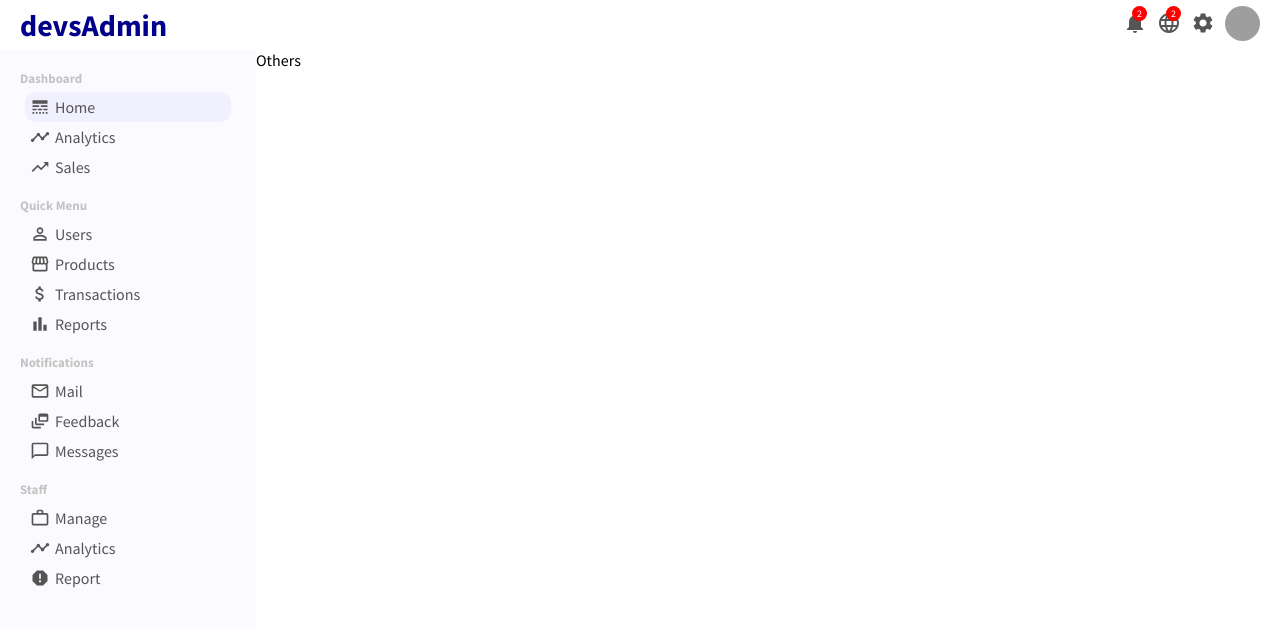
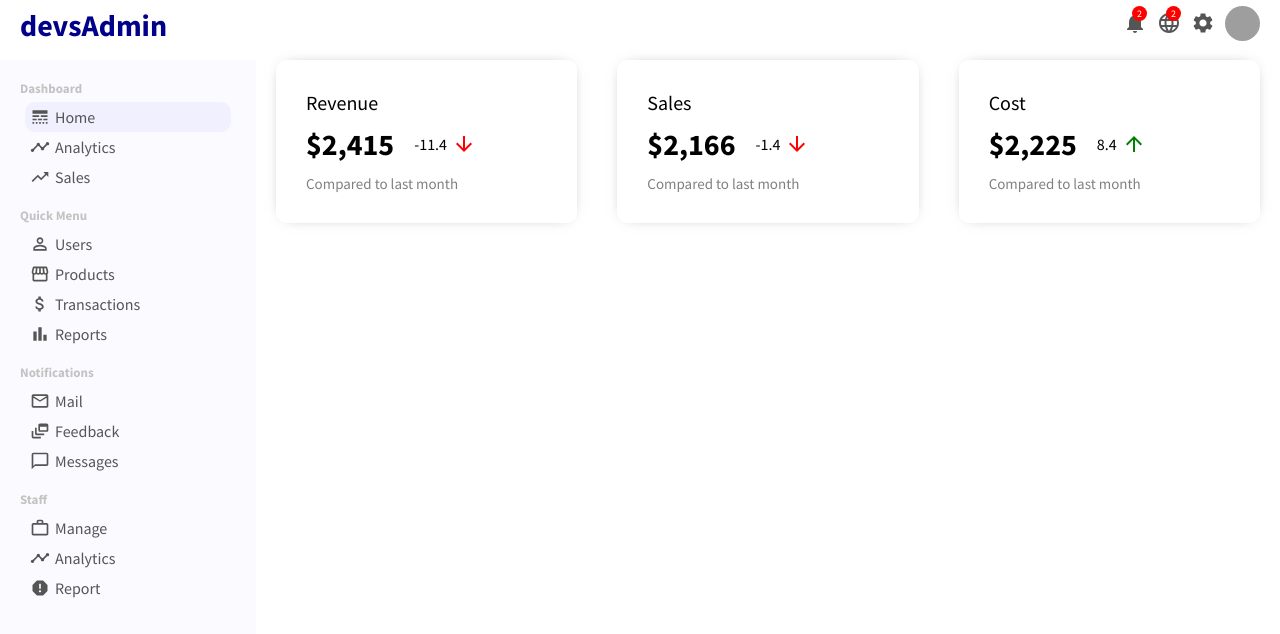
Before and after one commit to sidd-oo/admin-panel-react, a React (Create React App) app: page / in a window 1280 px wide. Shown: the top 634 px of the page. Built offline with nearby package versions, Linux system fonts and the light colour scheme; grey boxes are pictures that could not be loaded.

Commit message:
Created Admin dashboard info widgets under Home page

```diff
--- a/src/App.css
+++ b/src/App.css
@@ -1,8 +1,4 @@
 .container{
     display: flex;
+    margin-top: 10px;
 }
-
-.others{
-    flex:4;
-    background-color: white;
-}
--- a/src/App.js
+++ b/src/App.js
@@ -1,5 +1,6 @@
 import Topbar from "./components/topbar/Topbar";
 import Sidebar from "./components/sidebar/Sidebar";
+import Home from "./pages/home/Home";
 import "./App.css"
 
 function App() {
@@ -8,9 +9,7 @@
       <Topbar/>
       <div className="container">
         <Sidebar/>
-        <div className="others">
-          Others
-        </div>
+        <Home/>
       </div>
     </div>
   );
--- /dev/null
+++ b/src/components/featuredInfo/FeaturedInfo.css
@@ -0,0 +1,51 @@
+.featured{
+    width:100%;
+    display: flex;
+    justify-content: space-between;
+}
+
+.featuredItem{
+    flex:1;
+    margin: 0px 20px;
+    padding: 30px;
+    border-radius: 10px;
+    cursor: pointer;
+    -webkit-box-shadow: 0px 0px 15px -10px rgba(0, 0, 0, 0.75);
+    box-shadow: 0px 0px 15px -10px rgba(0, 0, 0, 0.75);
+}
+
+.featuredTitle{
+    font-size: 20px;
+}
+
+.featuredMoneyContainer{
+    margin: 10px 0px;
+    display: flex;
+    align-items: center;
+}
+
+.featuredMoney{
+    font-size: 30px;
+    font-weight: bold;
+}
+
+.featuredMoneyRate{
+    display: flex;
+    align-items: center;
+    margin-left: 20px;
+}
+
+.featuredIcon{
+    font-size: 14px;
+    margin-left: 5px;
+    color: green;
+}
+
+.featuredIcon.negative{
+    color: red;
+}
+
+.featuredSub{
+    font-size: 15px;
+    color: grey;
+}
--- /dev/null
+++ b/src/components/featuredInfo/FeaturedInfo.jsx
@@ -0,0 +1,36 @@
+import { ArrowDownward, ArrowUpward } from '@mui/icons-material'
+import React from 'react'
+import "./FeaturedInfo.css"
+
+const FeaturedInfo = () => {
+    return (
+       <div className="featured">
+           <div className="featuredItem">
+               <span className="featuredTitle">Revenue</span>
+               <div className="featuredMoneyContainer">
+                   <span className="featuredMoney">$2,415</span>
+                   <span className="featuredMoneyRate">-11.4 <ArrowDownward className='featuredIcon negative'/></span>
+               </div>
+               <span className="featuredSub">Compared to last month</span>
+           </div>
+           <div className="featuredItem">
+               <span className="featuredTitle">Sales</span>
+               <div className="featuredMoneyContainer">
+                   <span className="featuredMoney">$2,166</span>
+                   <span className="featuredMoneyRate">-1.4 <ArrowDownward className='featuredIcon negative'/></span>
+               </div>
+               <span className="featuredSub">Compared to last month</span>
+           </div>
+           <div className="featuredItem">
+               <span className="featuredTitle">Cost</span>
+               <div className="featuredMoneyContainer">
+                   <span className="featuredMoney">$2,225</span>
+                   <span className="featuredMoneyRate">8.4 <ArrowUpward className='featuredIcon'/></span>
+               </div>
+               <span className="featuredSub">Compared to last month</span>
+           </div>
+       </div>
+    )
+}
+
+export default FeaturedInfo
--- a/src/components/sidebar/Sidebar.css
+++ b/src/components/sidebar/Sidebar.css
@@ -1,6 +1,6 @@
 .sidebar{
     flex:1;
-    height: calc(100vh-50px);
+    height: calc(100vh - 50px);
     background-color: rgb(251, 251, 255);
     position: sticky;
     top:50px;
--- /dev/null
+++ b/src/pages/home/Home.css
@@ -0,0 +1,3 @@
+.home{
+    flex:4;
+}
--- /dev/null
+++ b/src/pages/home/Home.jsx
@@ -0,0 +1,13 @@
+import React from 'react';
+import "./Home.css";
+import FeaturedInfo from '../../components/featuredInfo/FeaturedInfo';
+
+const Home = () => {
+    return (
+        <div className="home">
+            <FeaturedInfo/>
+        </div>
+    )
+}
+
+export default Home
```
